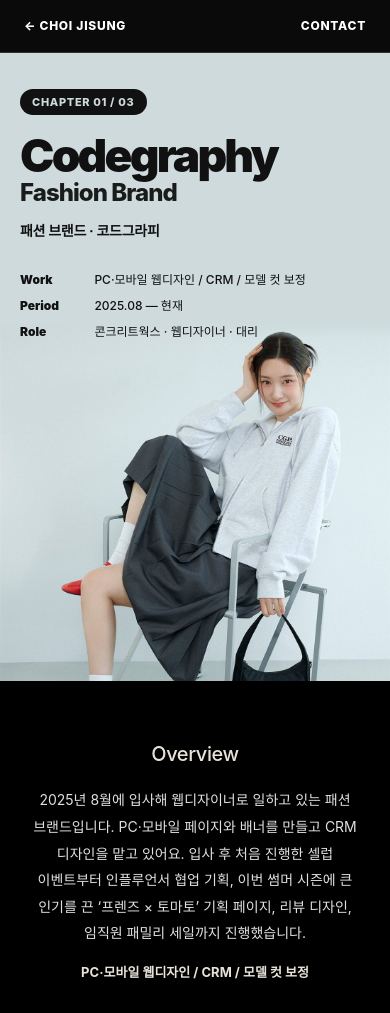
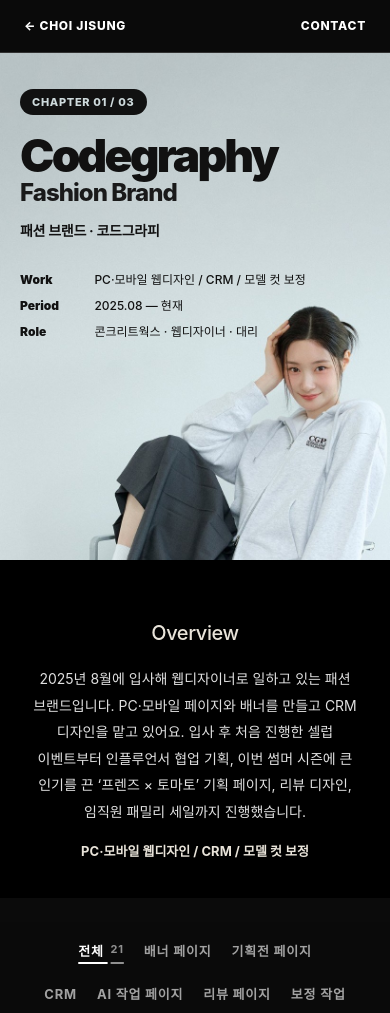
Before and after one commit to choijisung-star/jisung, a plain HTML site: page work/codegraphy.html in a window 390 px wide. Shown: the top 1013 px of the page. Drawn offline with Linux system fonts and the light colour scheme; a web font is replaced by a local one.

Commit message:
Codegraphy mobile hero: use the full-body original photo, zoomed so she starts right under the info rows
Co-Authored-By: Claude Sonnet 5.5 <noreply@anthropic.com>

```diff
--- a/style.css
+++ b/style.css
@@ -1108,12 +1108,6 @@ html.intro-on .intro{display:block;position:fixed;inset:0;z-index:1000;backgroun
 /* 프로젝트 정보: 여유가 있으면 한 줄, 넘치면 자연스럽게 두 줄(기간 + 툴 / Main Colors)로 */
 .pw__meta{flex-direction:row;flex-wrap:wrap;justify-content:center;gap:12px clamp(26px,3.4vw,50px)}
 
-/* 모바일 코드그라피 표지: 정채연 사진을 위로 올려 글자와 사진 사이 여백 줄이기 */
-@media (max-width:800px){
-  .hero--codegraphy .pj-hero__r img{object-position:50% 34%}
-  .hero--codegraphy .pj-hero__r{aspect-ratio:4/3.7;margin-top:-26px}
-}
-@media (max-width:800px){
   /* 얼굴이 뿌옇게 가려지지 않도록: 사진 맨 윗부분만 아주 살짝 자연스럽게 이어 붙이고, 머리는 그 아래에서 시작 */
   .hero--codegraphy .pj-hero__r img{object-position:50% 28%;-webkit-mask-image:linear-gradient(180deg,transparent 0,#000 5%);mask-image:linear-gradient(180deg,transparent 0,#000 5%)}
 }
@@ -1176,12 +1170,17 @@ html.intro-on .intro{display:block;position:fixed;inset:0;z-index:1000;backgroun
 /* 메인 페이지 챕터 표지 3개(모바일/태블릿): 높이를 레노마와 똑같이 맞춤 (가로:세로 = 1:1.3) */
 @media (max-width:800px){
   .home-hero{aspect-ratio:1/1.3;min-height:0;height:auto;overflow:hidden}
-  .home-hero.hero--codegraphy{display:flex;flex-direction:column-reverse}
-  .home-hero.hero--codegraphy .pj-hero__r{flex:1 1 0;min-height:0;aspect-ratio:auto;margin-top:-26px;position:relative}
-  .home-hero.hero--codegraphy .pj-hero__r img{position:absolute;inset:0;width:100%;height:100%;object-fit:cover;object-position:50% 30%}
 }
 
 /* PC: 메인 페이지 챕터 표지 3개 높이를 레노마(제목이 두 줄로 내려가 가장 높음)에 맞춰 같게 */
 @media (min-width:801px){
   .home-hero{min-height:max(680px,min(53.2vw,980px))}
 }
+
+/* 모바일 코드그라피 표지(전신 원본 사용): 레노마·코랄리크처럼 사진을 크게(125%) 확대해 정채연님이 글자 줄 바로 아래에서 시작 · 얼굴 위 그라데이션 없음 */
+@media (max-width:800px){
+  .hero--codegraphy{display:block;position:relative;aspect-ratio:1/1.3;min-height:0;overflow:hidden}
+  .hero--codegraphy .pj-hero__l{position:relative;z-index:2;width:auto;min-height:0}
+  .hero--codegraphy .pj-hero__r{position:absolute;inset:0;margin:0;aspect-ratio:auto;width:auto;min-height:0}
+  .hero--codegraphy .pj-hero__r img{position:absolute;top:-15vw;left:-10%;width:125%;max-width:none;height:auto;object-fit:fill;-webkit-mask-image:none;mask-image:none}
+}
--- a/work/codegraphy.html
+++ b/work/codegraphy.html
@@ -53,7 +53,7 @@
   <!-- 브랜드 챕터 표지: 큰 브랜드 글씨 + 한 줄 설명 + 소개 + 작업물 이미지 -->
   <!-- 챕터 표지: 브랜드 컬러 바탕에 대표 모델이 오른쪽에서 자연스럽게 번지고, 왼쪽에 큰 제목과 정보 -->
   <section class="pj-hero hero--codegraphy" aria-labelledby="pj-title" style="--brand:#e8e3d9;--on-brand:#111111;--brand-tint:#e8e3d9;--hbg:#cedadc">
-    <div class="pj-hero__r"><picture><img src="../images/brand/codegraphy.jpg" alt="Codegraphy 대표 모델 이미지" width="1100" height="1650"></picture></div>
+    <div class="pj-hero__r"><picture><source media="(max-width:800px)" srcset="../images/brand/codegraphy-m.jpg"><img src="../images/brand/codegraphy.jpg" alt="Codegraphy 대표 모델 이미지" width="1100" height="1650"></picture></div>
     <div class="pj-hero__l">
       <span class="pj-hero__pill">CHAPTER 01 / 03</span>
       <h1 class="pj-hero__t2" id="pj-title"><span class="sr-only">코드그라피 – </span><b>Codegraphy</b><i>Fashion Brand</i></h1>
```
Also changed, not shown: index.html (+1 -1 lines), images/brand/codegraphy-m.jpg (added).
